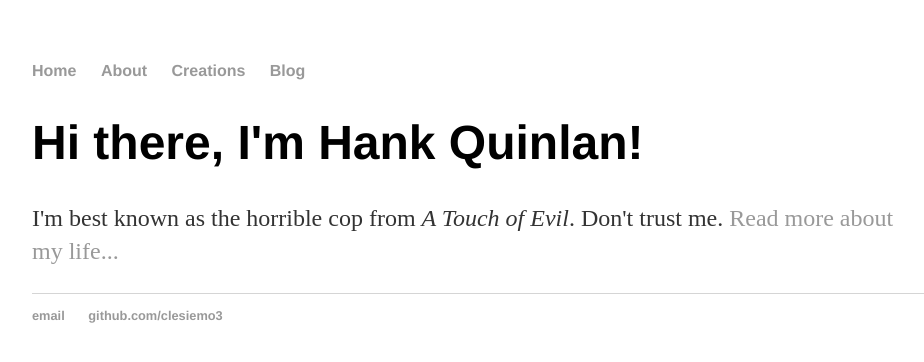
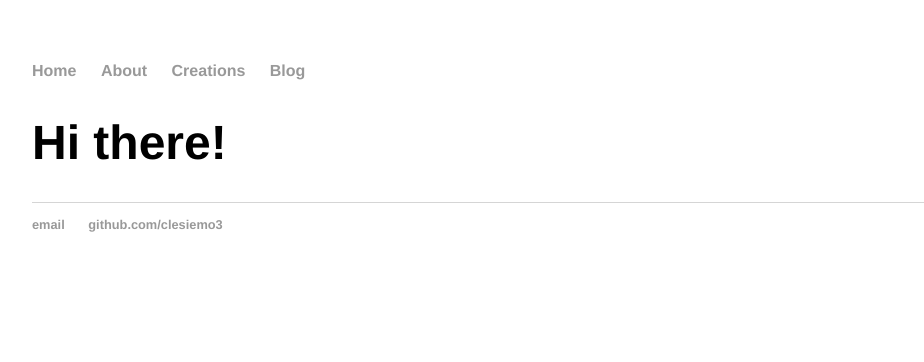
Before and after one commit to clesiemo3/clesiemo3.github.io, a Jekyll site: the page built from index.html, in a window 1280 px wide. Shown: the top 362 px of the page, without its empty margins (160-1084 px from the left). Built offline with Jekyll 4.4.1, drawn with Linux system fonts in a browser that asks for light colours.

Commit message:
customizing working site2

```diff
--- a/index.html
+++ b/index.html
@@ -1,9 +1,8 @@
 ---
 layout: default
-title: Hank Quinlan, Horrible Cop
+title: clesiemo3
 ---
 
 		<div class="blurb">
-			<h1>Hi there, I'm Hank Quinlan!</h1>
-			<p>I'm best known as the horrible cop from <em>A Touch of Evil</em>. Don't trust me. <a href="/about">Read more about my life...</a></p>
+			<h1>Hi there!</h1>
 		</div>
```
